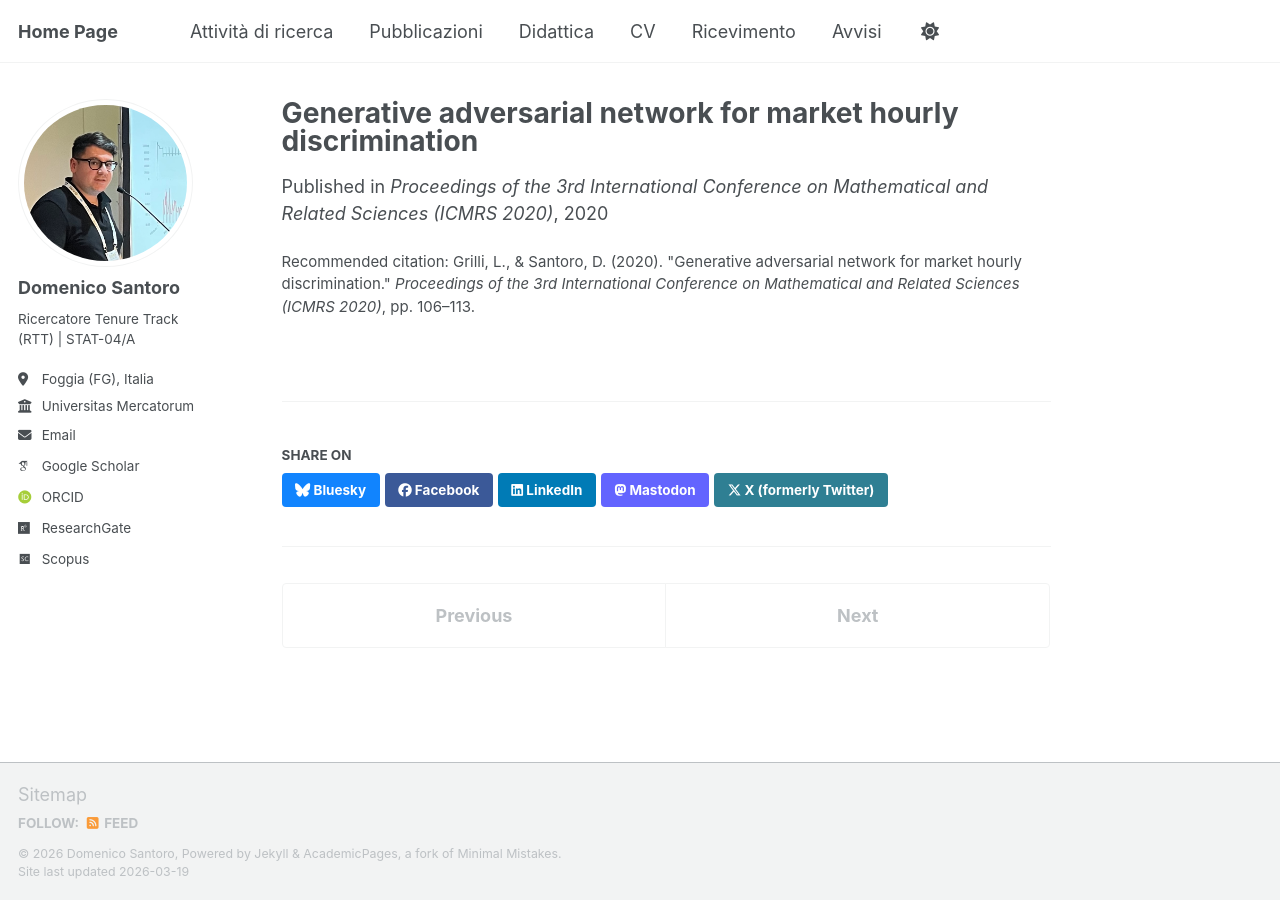
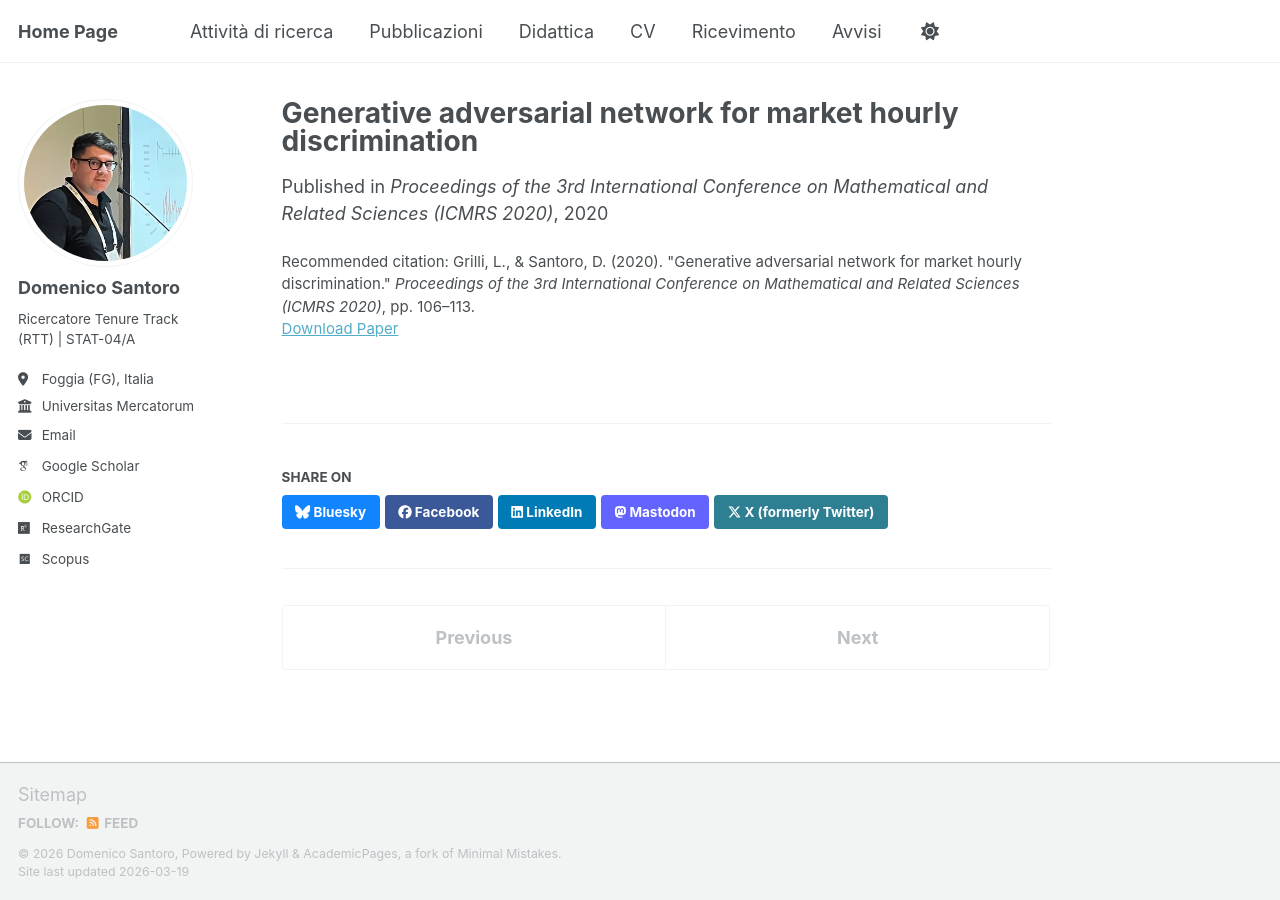
Before and after one commit to mimmoexe/mimmoexe.github.io, a Jekyll site: the page built from _publications/2020-gan-market-hourly.md, in a window 1280 px wide. Built offline with Jekyll 4.4.1, drawn with Linux system fonts in a browser that asks for light colours; some web fonts are replaced; a script bundle is joined from its source files by our own code; library files that are not in the unit come from our copies.

Commit message:
Update 2020-gan-market-hourly.md

```diff
--- a/_publications/2020-gan-market-hourly.md
+++ b/_publications/2020-gan-market-hourly.md
@@ -2,8 +2,10 @@
 title: "Generative adversarial network for market hourly discrimination"
 collection: publications
 category: conferences
+type: "Conference Paper"
 permalink: /publication/2020-gan-market-hourly
 date: 2020-01-01
 venue: "Proceedings of the 3rd International Conference on Mathematical and Related Sciences (ICMRS 2020)"
+paperurl: "http://www.ic-mrs.org/files/proceedings.pdf"
 citation: 'Grilli, L., & Santoro, D. (2020). "Generative adversarial network for market hourly discrimination." <i>Proceedings of the 3rd International Conference on Mathematical and Related Sciences (ICMRS 2020)</i>, pp. 106–113.'
 ---
```
